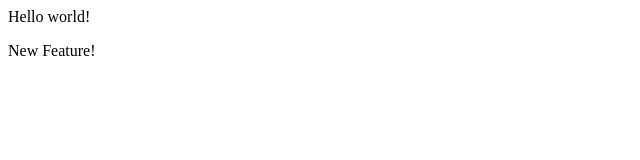
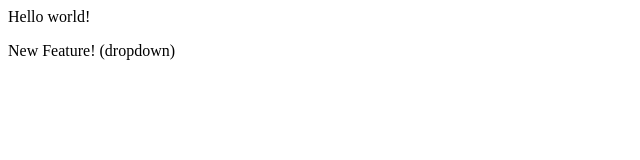
Before and after one commit to rovj/test2, a plain HTML site: page index.html in a window 1280 px wide. Shown: the full height of the page, 0-640 px from the left. Drawn offline with Linux system fonts and the light colour scheme.

Commit message:
Added dropdown

```diff
--- a/index.html
+++ b/index.html
@@ -1,2 +1,2 @@
 <p>Hello world!</p>
-<div>New Feature!</div>
+<div>New Feature! (dropdown)</div>
```
